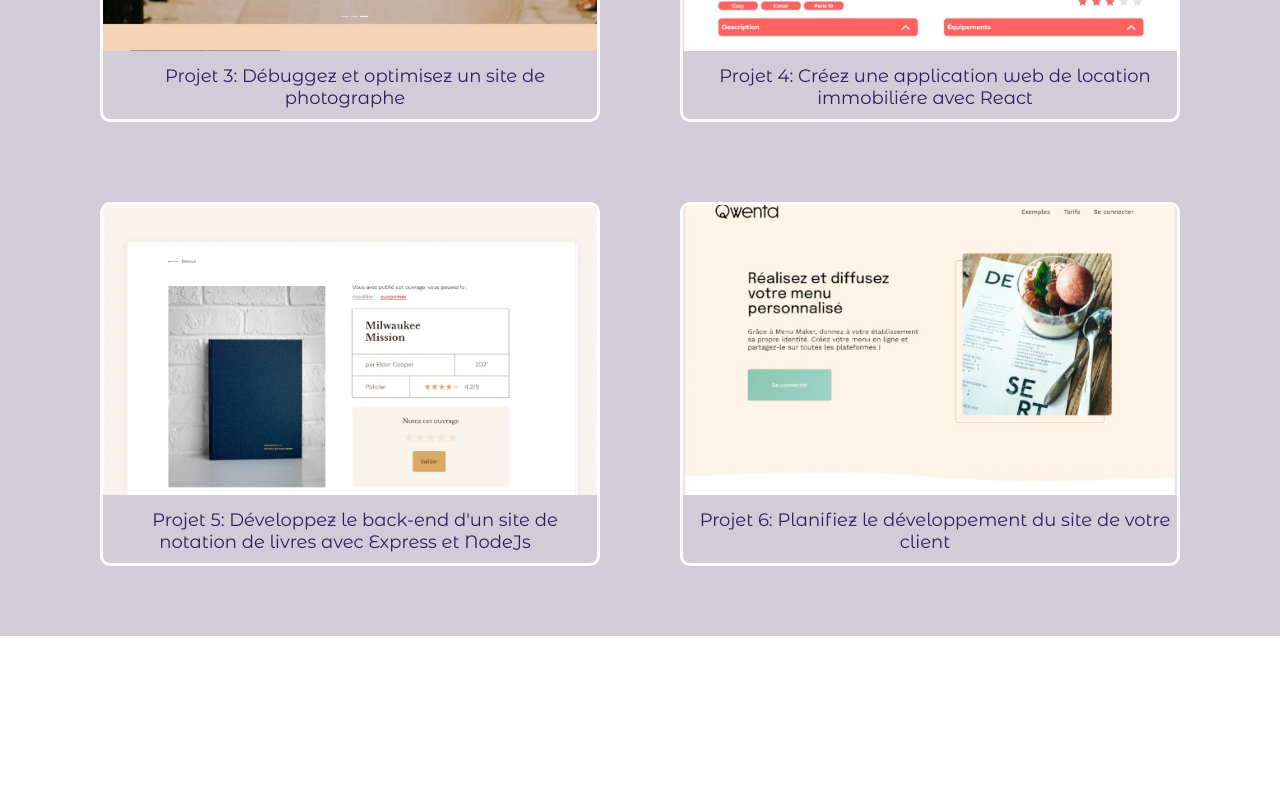
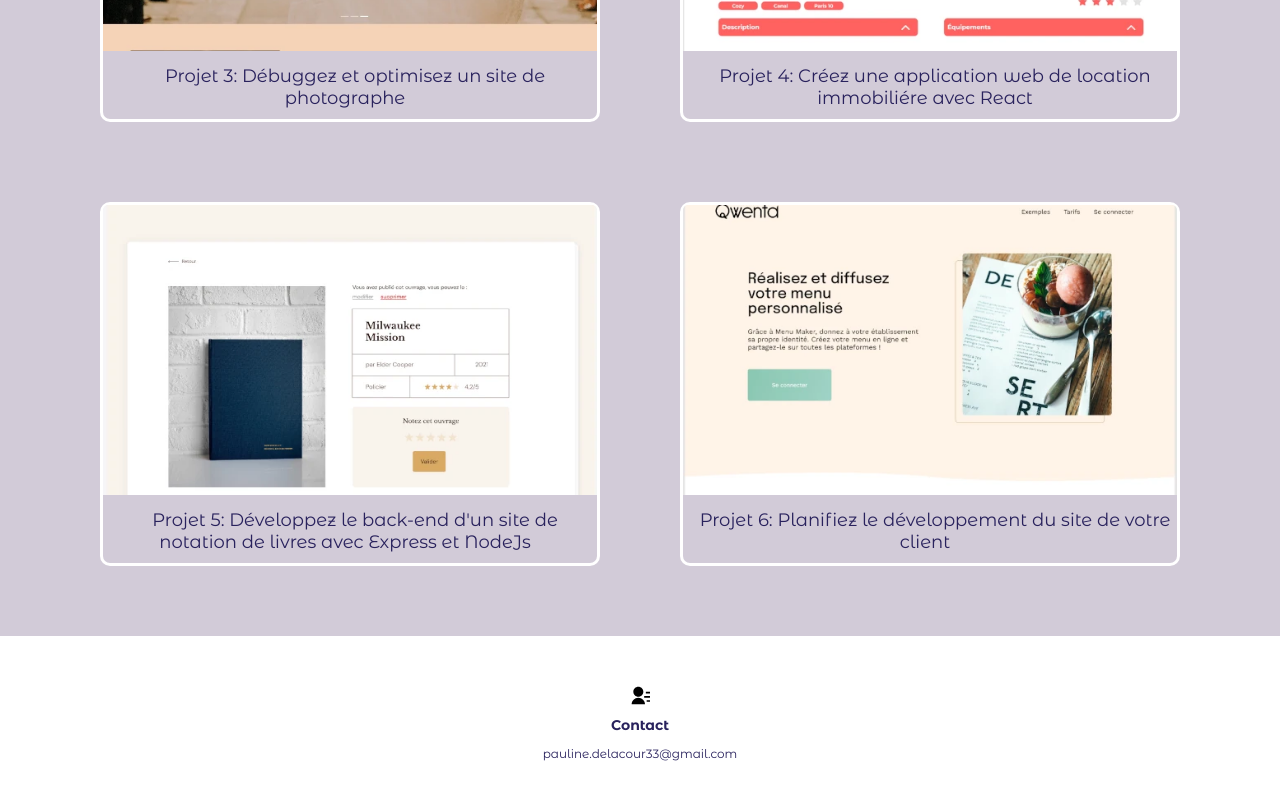
Before and after one commit to pauline-delacour/Mon-Portfolio, a React (Create React App) app: page / in a window 1280 px wide. Shown: the part 916-1716 px from the top of the page. Before the commit the page ends 1552 px from the top, so only its background shows below. Built offline with nearby package versions, Linux system fonts and the light colour scheme.

Commit message:
Suppresion du composant Logo et ajout du composant Footer

```diff
--- a/src/index.js
+++ b/src/index.js
@@ -6,7 +6,7 @@
 import About from "./pages/About";
 import Home from "./pages/Home";
 import Projet from "./pages/Projet";
-import Contact from "./pages/Contact";
+import Footer from "./components/Footer";
 import "./styles/main.scss";
 
 const rootElement = document.getElementById("root");
@@ -18,10 +18,9 @@
       <Routes>
         <Route path="/" element={<Home />} />
         <Route path="/about" element={<About />} />
-        <Route path="/contact" element={<Contact />} />
         <Route path="/projet/:id" element={<Projet />} />
       </Routes>
-      {/* <Footer /> */}
+      <Footer />
     </Router>
   </StrictMode>
 );
```
